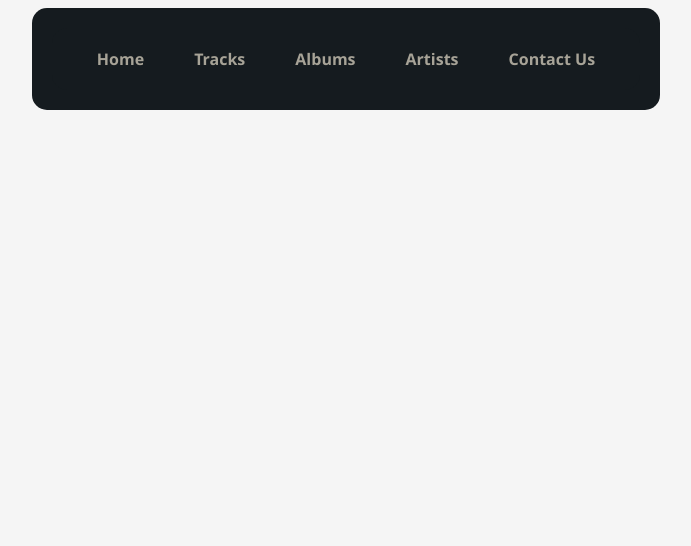
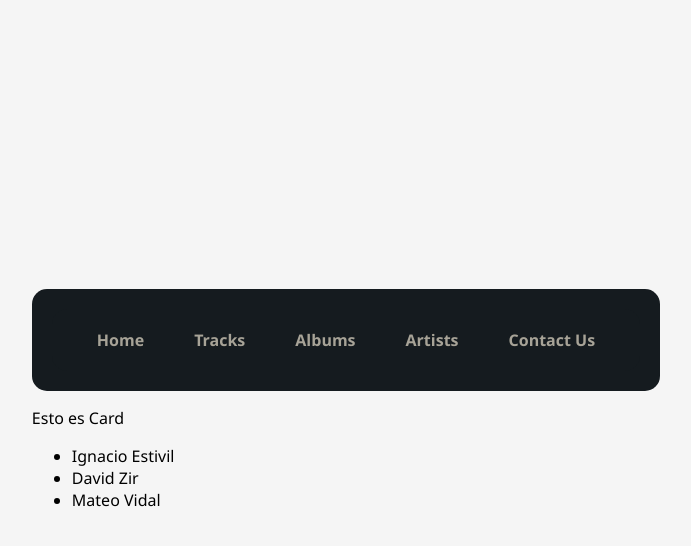
Before and after one commit to Mateovidal/ProyectoProgramacion3, a React (Create React App) app in the folder proyectoprogramacion3/: page / in a window 1280 px wide. Shown: the top 546 px of the page, without its empty margins (294-985 px from the left). Built offline with nearby package versions, Linux system fonts and the light colour scheme.

Commit message:
cards componentizado statefull a medias

```diff
--- a/proyectoprogramacion3/src/App.js
+++ b/proyectoprogramacion3/src/App.js
@@ -15,6 +15,7 @@ return (
          <nav><Navbar/></nav>
        <Header />
        <main><Cards/></main>
+
        <Footer/>
 
     </div>
--- a/proyectoprogramacion3/src/components/Cards/Cards.js
+++ b/proyectoprogramacion3/src/components/Cards/Cards.js
@@ -1,27 +1,60 @@
-import React from 'react';
+import React, { Component } from 'react';
+// importar albumes
 
-function Cards() {
 
-    return (
-        <div>
-            <div className="scene">
-                <div className="items items-1"></div>
+class Card extends Component {
+    render() {
+        return (
+            <div>
+
+                <section className="navigation">
+                    <div>
+                        <p>Esto es Card </p>
+                        <i className="fas fa-chevron-left"></i>
+                        <i className="fas fa-chevron-right"></i>
+                    </div>
+                    <i className="far fa-window-close"></i>
+                </section>
+                <main>
+
+                {/* aca citamos a los componentes de albums*/}
+
+
+                </main>
+
             </div>
-            <div className="scene">
-                <div className="items items-2"></div>
-            </div>
-            <div className="scene">
-                <div className="items items-3"></div>
-            </div>
-            <div className="scene">
-                <div className="items items-4"></div>
-            </div>
-            <div className="scene">
-                <div className="items items-5"></div>
-            </div>
-        </div>
-    )
-
+        )
+    }
 }
 
-export default Cards
+export default Card;
+
+
+
+
+
+// function Cards() {
+
+//     return (
+//         <div>
+//             <div className="scene">
+//                 <div className="items items-1"></div>
+//             </div>
+//             <div className="scene">
+//                 <div className="items items-2"></div>
+//             </div>
+//             <div className="scene">
+//                 <div className="items items-3"></div>
+//             </div>
+//             <div className="scene">
+//                 <div className="items items-4"></div>
+//             </div>
+//             <div className="scene">
+//                 <div className="items items-5"></div>
+//             </div>
+//         </div>
+//     )
+
+// }
+
+// export default Cards
```
Also changed, not shown: proyectoprogramacion3/src/components/Albums/index.js (added).
